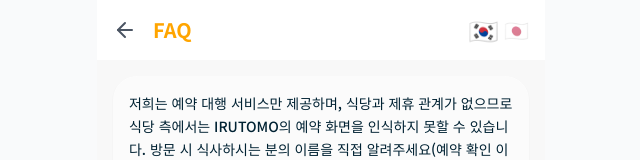
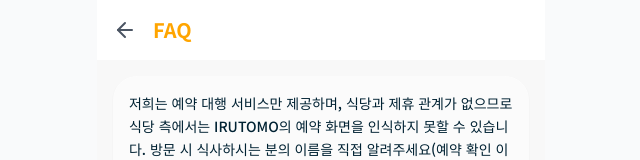
Before and after one commit to irutomo/irutomo-next-production, a Next.js app: page /faq in a window 1280 px wide. Shown: the top 160 px of the page, without its empty margins (319-959 px from the left). Built offline with nearby package versions, Linux system fonts and the light colour scheme.

Commit message:
FAQページから言語切り替えボタンを削除

```diff
--- a/app/faq/faq-content.tsx
+++ b/app/faq/faq-content.tsx
@@ -5,17 +5,6 @@ import { ArrowLeft, HelpCircle, AlertTriangle, Mail } from 'lucide-react';
 import { Card } from '@/components/ui/card';
 import Link from 'next/link';
 import { useLanguage } from '@/contexts/language-context';
-
-// 言語切り替えボタン用のスタイル
-const languageButtonStyle = {
-  active: {
-    opacity: 1,
-    transform: 'scale(1.2)',
-  },
-  inactive: {
-    opacity: 0.5,
-  }
-};
 
 // 言語データの定義
 const translations = {
@@ -95,12 +84,7 @@ const translations = {
 
 export default function FaqContent() {
   // 言語コンテキストから言語設定を取得
-  const { language, setLanguage } = useLanguage();
-
-  // 言語切り替え関数
-  const toggleLanguage = () => {
-    setLanguage(language === 'ko' ? 'ja' : 'ko');
-  };
+  const { language } = useLanguage();
 
   // 現在の言語のテキストを取得
   const t = translations[language];
@@ -113,25 +97,6 @@ export default function FaqContent() {
           <ArrowLeft className="h-6 w-6 text-gray-600" />
         </Link>
         <h1 className="text-xl font-bold text-[#FFA500]">{t.pageTitle}</h1>
-        <div className="ml-auto flex items-center">
-          {/* 言語切り替えボタン */}
-          <button
-            onClick={() => setLanguage('ko')}
-            className={`language-button mr-2 ${language === 'ko' ? 'active' : ''}`}
-            aria-label="한국어로 전환"
-            style={language === 'ko' ? languageButtonStyle.active : languageButtonStyle.inactive}
-          >
-            <span className="text-xl">🇰🇷</span>
-          </button>
-          <button
-            onClick={() => setLanguage('ja')}
-            className={`language-button ${language === 'ja' ? 'active' : ''}`}
-            aria-label="日本語に切り替え"
-            style={language === 'ja' ? languageButtonStyle.active : languageButtonStyle.inactive}
-          >
-            <span className="text-xl">🇯🇵</span>
-          </button>
-        </div>
       </header>
 
       <div className="p-4 space-y-6">
--- /dev/null
+++ b/app/restaurants/layout.tsx
@@ -0,0 +1,14 @@
+import type { Metadata } from 'next';
+
+export const metadata: Metadata = {
+  title: '맛집 목록 | 이루토모 - 한국인을 위한 일본 식당 예약 서비스',
+  description: '이루토모에 등록된 식당 목록입니다. 다양한 장르의 레스토랑 중에서 선택할 수 있습니다.',
+};
+
+export default function RestaurantsLayout({
+  children,
+}: {
+  children: React.ReactNode;
+}) {
+  return children;
+}
--- a/app/restaurants/page.tsx
+++ b/app/restaurants/page.tsx
@@ -1,17 +1,11 @@
 'use client';
 
-import type { Metadata } from 'next';
 import Image from 'next/image';
 import Link from 'next/link';
 import { createServerComponentClient } from '@/lib/supabase';
 import { Restaurant } from '@/lib/types';
 import { useLanguage } from '@/contexts/language-context';
 // アイコンをSVGで直接実装して依存性を削減
-
-export const metadata: Metadata = {
-  title: 'レストラン一覧 | IRUTOMO - 日本の飲食店予約サービス',
-  description: 'IRUTOMOに登録されている飲食店の一覧です。様々なジャンルのレストランから選ぶことができます。',
-};
 
 type LocationFilter = '全て' | '大阪' | '東京' | '京都';
 
@@ -99,8 +93,6 @@ export default async function RestaurantsPage() {
 }
 
 // クライアントコンポーネント
-'use client';
-
 function RestaurantsClient({ restaurants }: { restaurants: Restaurant[] }) {
   const { language } = useLanguage();
   const t = translations[language];
--- a/components/ui/header/back-header.tsx
+++ b/components/ui/header/back-header.tsx
@@ -15,7 +15,7 @@ export function BackHeader({ title, backUrl = '/' }: BackHeaderProps) {
       <Link href={backUrl} className="text-gray-600 mr-4">
         <ArrowLeft className="h-6 w-6" />
       </Link>
-      <h1 className="text-xl font-bold text-orange-500">{title}</h1>
+      <h1 className="text-xl font-bold text-[#FFA500]">{title}</h1>
       <div className="ml-auto flex items-center">
         <LanguageSwitcher />
       </div>
```
Also changed, not shown: 1 other file (tests, documents, lock files or other folders).
